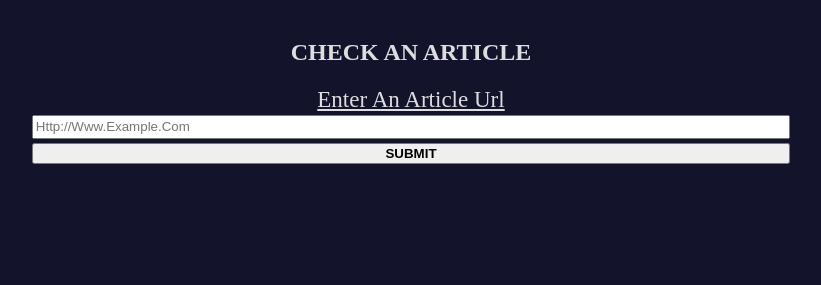
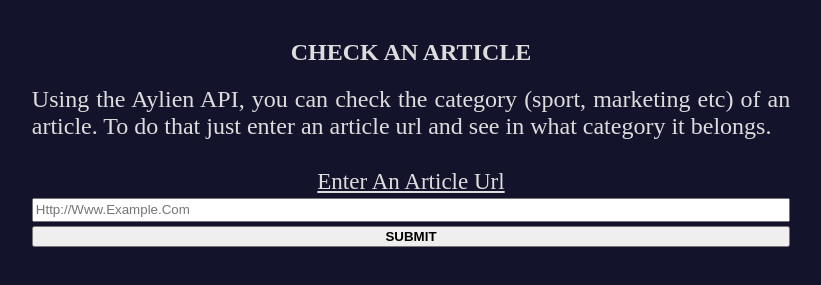
Before and after one commit to lenuza/news-article, a website built with webpack: page src/client/views/index.html in a window 1280 px wide. Shown: the part 61-346 px from the top of the page, without its empty margins (229-1050 px from the left). Built offline with nearby package versions, Linux system fonts and the light colour scheme.

Commit message:
added description in the html and some styling

```diff
--- a/src/client/index.js
+++ b/src/client/index.js
@@ -1,13 +1,11 @@
 import { newUrlValue } from './js/newUrlValue'
 import { fetchData } from './js/fetchData'
 import { buildData, displayData } from './js/buildDisplayData'
-// import { consoleOutput } from '../client/js/consoleOutput'
 import './styles/styles.scss'
 
 export {
     newUrlValue,
     buildData,
-    // consoleOutput,
     fetchData,
     displayData
 }
--- a/src/client/js/buildDisplayData.js
+++ b/src/client/js/buildDisplayData.js
@@ -13,6 +13,7 @@ const buildData = (newURL) => {
 const displayData = (newURL) => {
     buildData(newURL)
         .then(output => {
+            output = `<p> ${output} </p>`
             return results.innerHTML = output
         })
         // .catch(err => {
--- a/src/client/js/newUrlValue.js
+++ b/src/client/js/newUrlValue.js
@@ -1,4 +1,3 @@
-// const fetch = require('node-fetch')
 global.fetch = require("node-fetch")
 const { fetchData } = require('./fetchData')
 
--- a/src/client/styles/styles.scss
+++ b/src/client/styles/styles.scss
@@ -15,17 +15,31 @@ body {
     align-items: center;
 }
 
-.news-content {
+.news-content, .description {
     width: 60%;
+}
+
+.description {
+    font-size: 1.5em;
+    text-align: justify;
+    margin-bottom: 1.2em;
 }
 
 .display-results {
     margin-top: 1em;
-    font-size: 1.2em;
+    font-size: 1.5em;
     font-weight: bolder;
+    line-height: 3em;
+    padding: 0.1em;
 
     span {
         text-transform: capitalize;
+    }
+
+    p:first-child {
+        border: 1px double #ddd;
+        text-decoration-line: underline;
+        text-decoration-style: line;
     }
 }
 
--- a/src/client/views/index.html
+++ b/src/client/views/index.html
@@ -12,6 +12,10 @@
 
     <main class="main">
         <h2 class="main-title">check an article</h2>
+        <div class="description">
+            Using the Aylien API, you can check the category (sport, marketing etc) of an article.
+            To do that just enter an article url and see in what category it belongs.
+        </div>
         <div id="news" class="news-content">
             <form class="news-form" id="form" onsubmit="Client.newUrlValue()" action="">
                 <label for="newArticle">enter an article url</label>
```
Also changed, not shown: src/client/js/__mocks__/just-in-case.js (deleted, +0 -41 lines), src/client/js/consoleOutput.js (deleted, +0 -11 lines).
